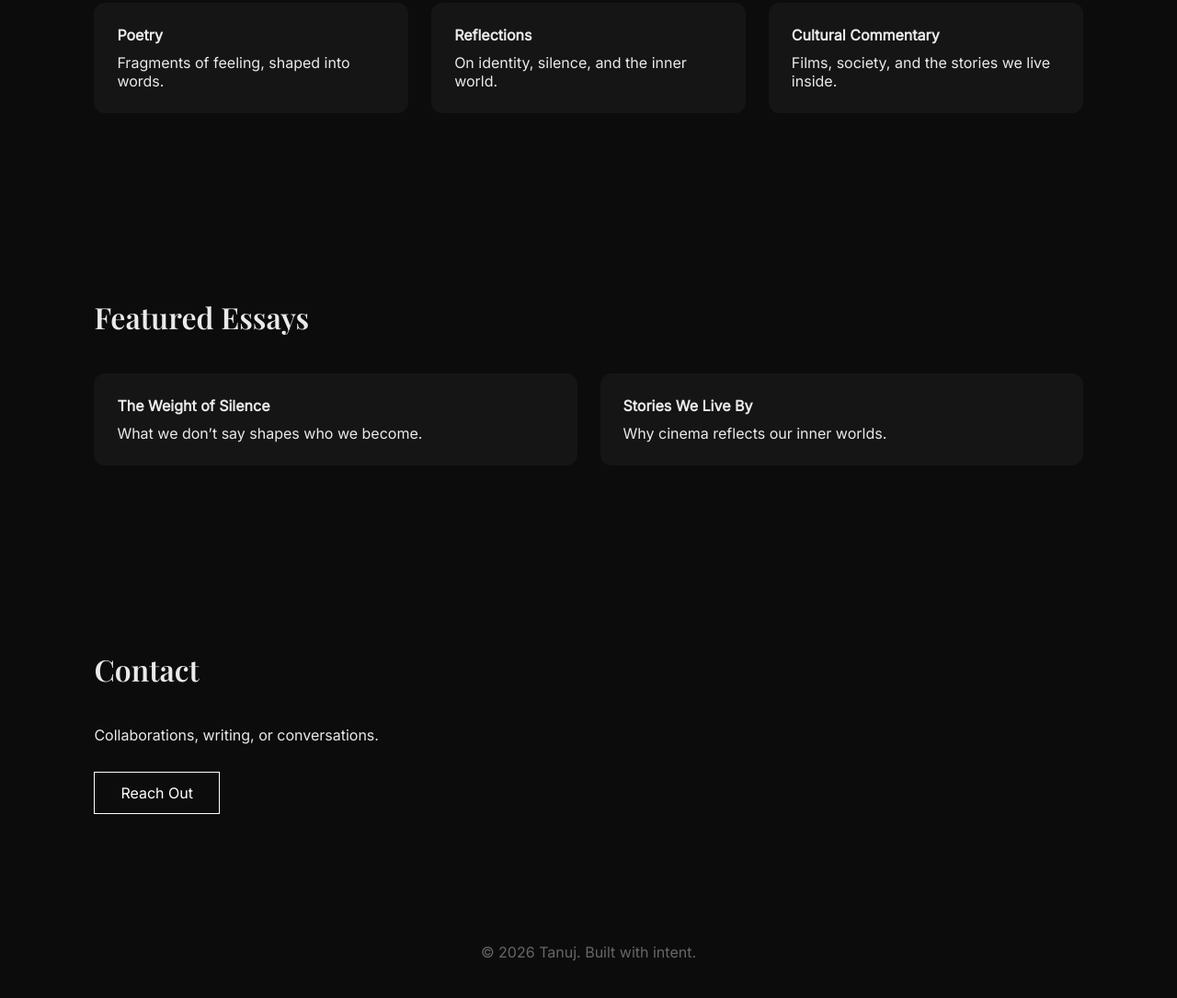
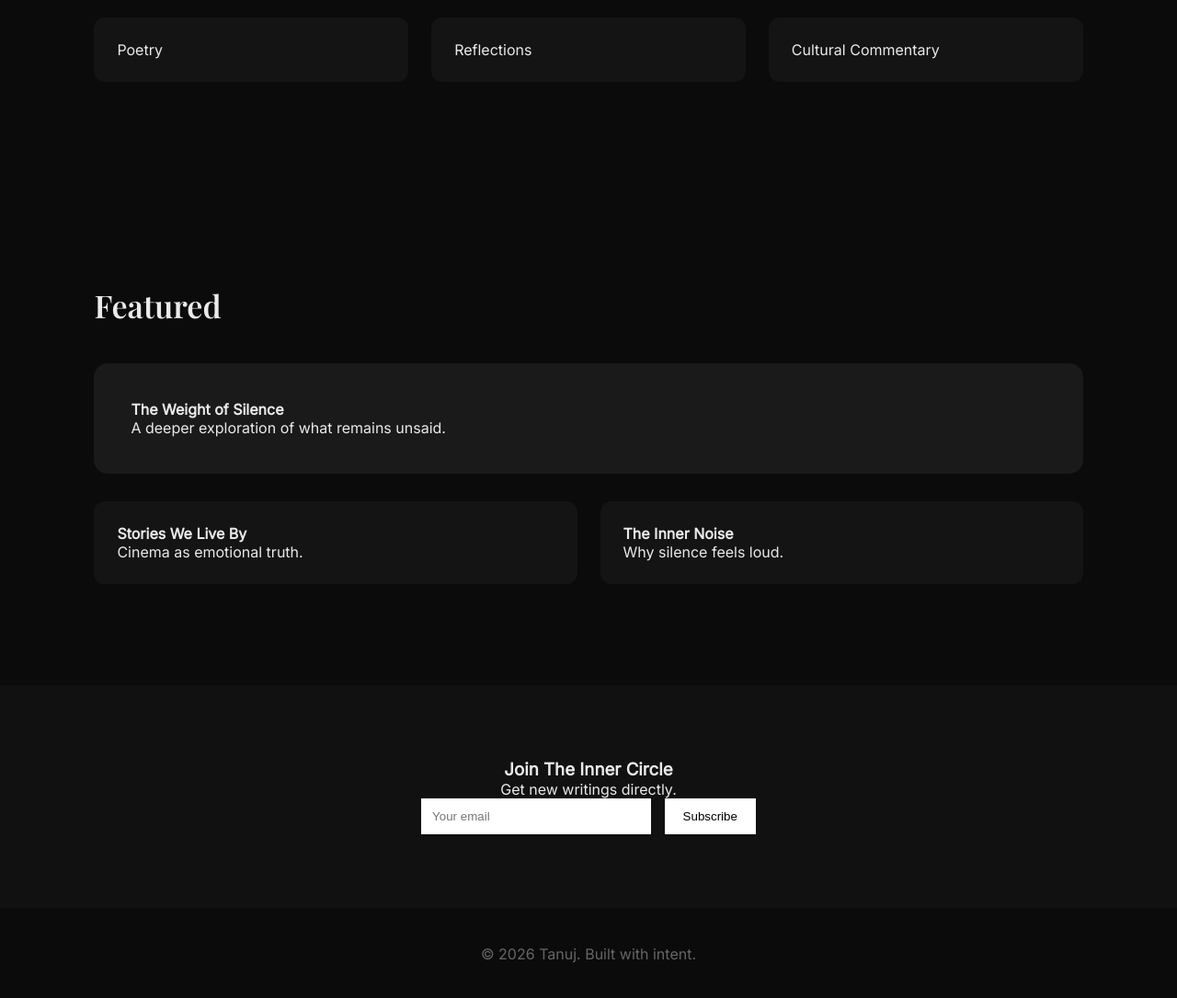
Before and after one commit to tanujwrote-droid/TanujWrites, a plain HTML site: page index.html in a window 1280 px wide. Shown: the part 1303-2388 px from the top of the page at 92% size. Drawn offline with nearby package versions, Linux system fonts and the light colour scheme.

Commit message:
Update index.html

```diff
--- a/index.html
+++ b/index.html
@@ -9,120 +9,140 @@
 <link href="https://fonts.googleapis.com/css2?family=Playfair+Display:wght@400;600&family=Inter:wght@300;400&display=swap" rel="stylesheet">
 
 <style>
-* {
-  margin: 0;
-  padding: 0;
-  box-sizing: border-box;
+* {margin:0;padding:0;box-sizing:border-box;}
+
+body {
+  background:#0b0b0b;
+  color:#eaeaea;
+  font-family:'Inter', sans-serif;
+  scroll-behavior:smooth;
 }
 
-body {
-  background: #0c0c0c;
-  color: #eaeaea;
-  font-family: 'Inter', sans-serif;
-}
-
-/* NAVBAR */
+/* NAV */
 header {
-  display: flex;
-  justify-content: space-between;
-  padding: 30px 8%;
-  position: fixed;
-  width: 100%;
-  background: rgba(12,12,12,0.8);
-  backdrop-filter: blur(10px);
+  display:flex;
+  justify-content:space-between;
+  padding:25px 8%;
+  position:fixed;
+  width:100%;
+  background:rgba(11,11,11,0.7);
+  backdrop-filter:blur(12px);
+  z-index:1000;
 }
 
 header h1 {
-  font-family: 'Playfair Display', serif;
-  font-size: 26px;
+  font-family:'Playfair Display', serif;
 }
 
 nav a {
-  margin-left: 25px;
-  text-decoration: none;
-  color: #aaa;
-  transition: 0.3s;
+  margin-left:25px;
+  color:#aaa;
+  text-decoration:none;
 }
 
-nav a:hover {
-  color: #fff;
-}
+nav a:hover {color:white;}
 
 /* HERO */
 .hero {
-  height: 100vh;
-  display: flex;
-  align-items: center;
-  justify-content: center;
-  text-align: center;
-  padding: 0 10%;
+  height:100vh;
+  display:flex;
+  align-items:center;
+  justify-content:center;
+  text-align:center;
+  padding:0 10%;
 }
 
 .hero h2 {
-  font-size: 48px;
-  font-family: 'Playfair Display', serif;
-  max-width: 800px;
+  font-size:50px;
+  font-family:'Playfair Display', serif;
+  max-width:850px;
 }
 
 .hero p {
-  margin-top: 20px;
-  color: #aaa;
+  margin-top:20px;
+  color:#999;
 }
 
 .btn {
-  margin-top: 30px;
-  padding: 12px 28px;
-  border: 1px solid #fff;
-  color: #fff;
-  text-decoration: none;
-  display: inline-block;
-  transition: 0.3s;
+  margin-top:30px;
+  padding:12px 30px;
+  border:1px solid #fff;
+  color:white;
+  text-decoration:none;
+  display:inline-block;
+  transition:0.3s;
 }
 
 .btn:hover {
-  background: white;
-  color: black;
+  background:white;
+  color:black;
 }
 
 /* SECTION */
 .section {
-  padding: 100px 8%;
+  padding:110px 8%;
 }
 
 .section h3 {
-  font-family: 'Playfair Display', serif;
-  font-size: 32px;
-  margin-bottom: 40px;
+  font-family:'Playfair Display', serif;
+  font-size:34px;
+  margin-bottom:40px;
 }
 
 /* GRID */
 .grid {
-  display: grid;
-  grid-template-columns: repeat(auto-fit, minmax(250px, 1fr));
-  gap: 25px;
+  display:grid;
+  grid-template-columns:repeat(auto-fit, minmax(260px,1fr));
+  gap:25px;
 }
 
 .card {
-  padding: 25px;
-  background: #151515;
-  border-radius: 12px;
-  transition: 0.3s;
+  background:#141414;
+  padding:25px;
+  border-radius:12px;
+  transition:0.3s;
+  cursor:pointer;
 }
 
 .card:hover {
-  transform: translateY(-8px);
-  background: #1d1d1d;
+  transform:translateY(-8px);
+  background:#1c1c1c;
 }
 
-.card h4 {
-  margin-bottom: 10px;
+/* FEATURED LARGE CARD */
+.featured {
+  background:#1a1a1a;
+  padding:40px;
+  border-radius:15px;
+  margin-bottom:30px;
+}
+
+/* NEWSLETTER */
+.newsletter {
+  text-align:center;
+  padding:80px 8%;
+  background:#111;
+}
+
+.newsletter input {
+  padding:12px;
+  width:250px;
+  border:none;
+  margin-right:10px;
+}
+
+.newsletter button {
+  padding:12px 20px;
+  border:none;
+  background:white;
+  cursor:pointer;
 }
 
 /* FOOTER */
 footer {
-  text-align: center;
-  padding: 40px;
-  color: #666;
+  text-align:center;
+  padding:40px;
+  color:#666;
 }
 </style>
 </head>
@@ -134,8 +154,8 @@ footer {
   <nav>
     <a href="#about">About</a>
     <a href="#writings">Writings</a>
-    <a href="#blog">Essays</a>
-    <a href="#contact">Contact</a>
+    <a href="#essays">Essays</a>
+    <a href="#newsletter">Join</a>
   </nav>
 </header>
 
@@ -143,56 +163,55 @@ footer {
   <div>
     <h2>I write what silence cannot hold.</h2>
     <p>Poetry. Thought. Cinema. Spiritual reflection.</p>
-    <a href="#writings" class="btn">Enter</a>
+    <a href="#writings" class="btn">Start Reading</a>
   </div>
 </section>
 
 <section id="about" class="section">
   <h3>About</h3>
   <p>
-    I don’t write to impress. I write to understand.
-    Somewhere between cinema, silence, and the search for meaning—
-    I found something that stayed.
-    This is where I leave it.
+    I write to understand the spaces between thoughts—
+    where meaning hides quietly.
+    This is not content. This is observation.
   </p>
 </section>
 
 <section id="writings" class="section">
   <h3>Writings</h3>
   <div class="grid">
+    <div class="card">Poetry</div>
+    <div class="card">Reflections</div>
+    <div class="card">Cultural Commentary</div>
+  </div>
+</section>
+
+<section id="essays" class="section">
+  <h3>Featured</h3>
+
+  <div class="featured">
+    <h4>The Weight of Silence</h4>
+    <p>A deeper exploration of what remains unsaid.</p>
+  </div>
+
+  <div class="grid">
     <div class="card">
-      <h4>Poetry</h4>
-      <p>Fragments of feeling, shaped into words.</p>
+      <h4>Stories We Live By</h4>
+      <p>Cinema as emotional truth.</p>
     </div>
+
     <div class="card">
-      <h4>Reflections</h4>
-      <p>On identity, silence, and the inner world.</p>
-    </div>
-    <div class="card">
-      <h4>Cultural Commentary</h4>
-      <p>Films, society, and the stories we live inside.</p>
+      <h4>The Inner Noise</h4>
+      <p>Why silence feels loud.</p>
     </div>
   </div>
 </section>
 
-<section id="blog" class="section">
-  <h3>Featured Essays</h3>
-  <div class="grid">
-    <div class="card">
-      <h4>The Weight of Silence</h4>
-      <p>What we don’t say shapes who we become.</p>
-    </div>
-    <div class="card">
-      <h4>Stories We Live By</h4>
-      <p>Why cinema reflects our inner worlds.</p>
-    </div>
-  </div>
-</section>
+<section id="newsletter" class="newsletter">
+  <h3>Join The Inner Circle</h3>
+  <p>Get new writings directly.</p>
 
-<section id="contact" class="section">
-  <h3>Contact</h3>
-  <p>Collaborations, writing, or conversations.</p>
-  <a href="mailto:your@email.com" class="btn">Reach Out</a>
+  <input type="email" placeholder="Your email">
+  <button>Subscribe</button>
 </section>
 
 <footer>
```
